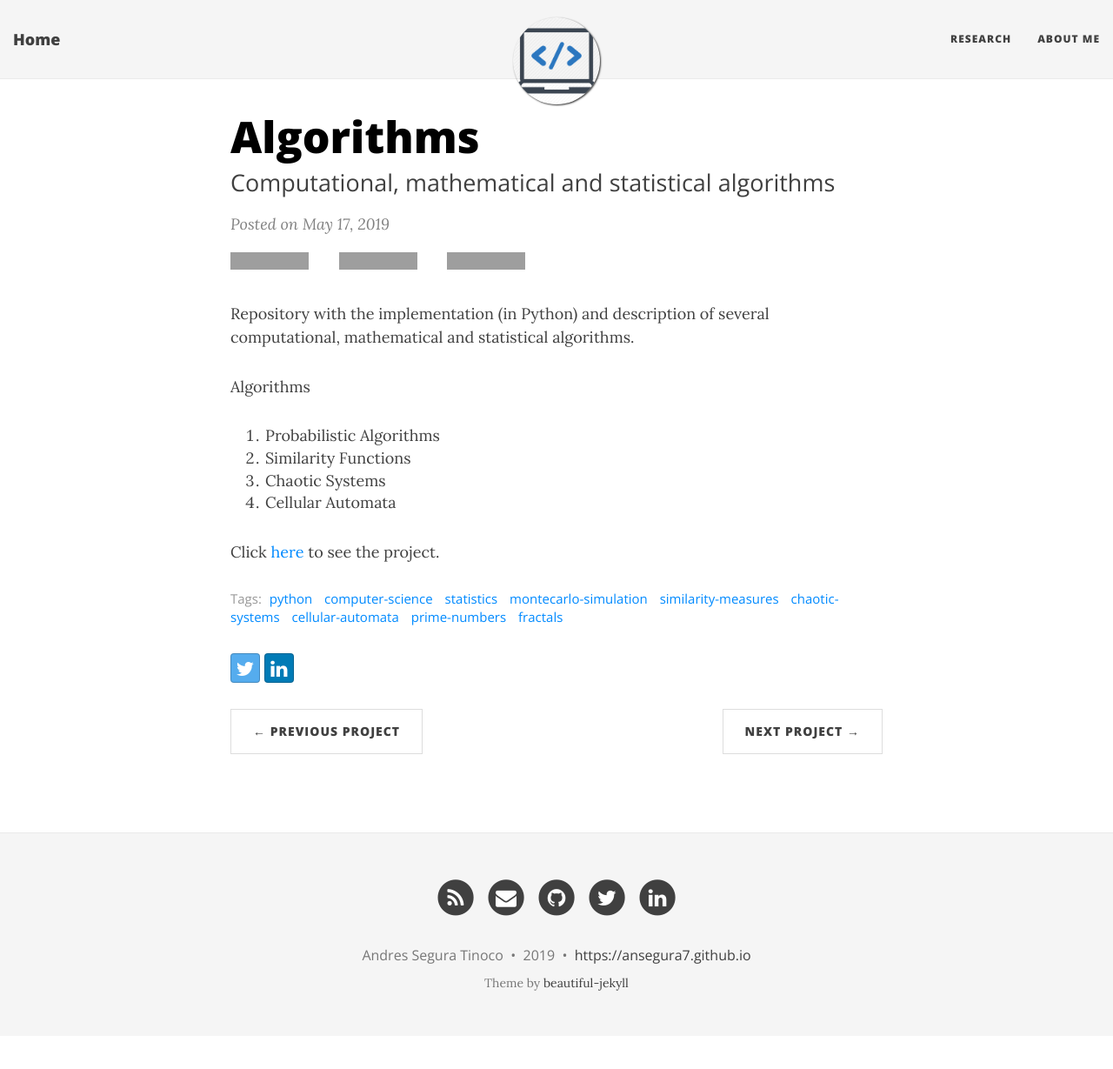
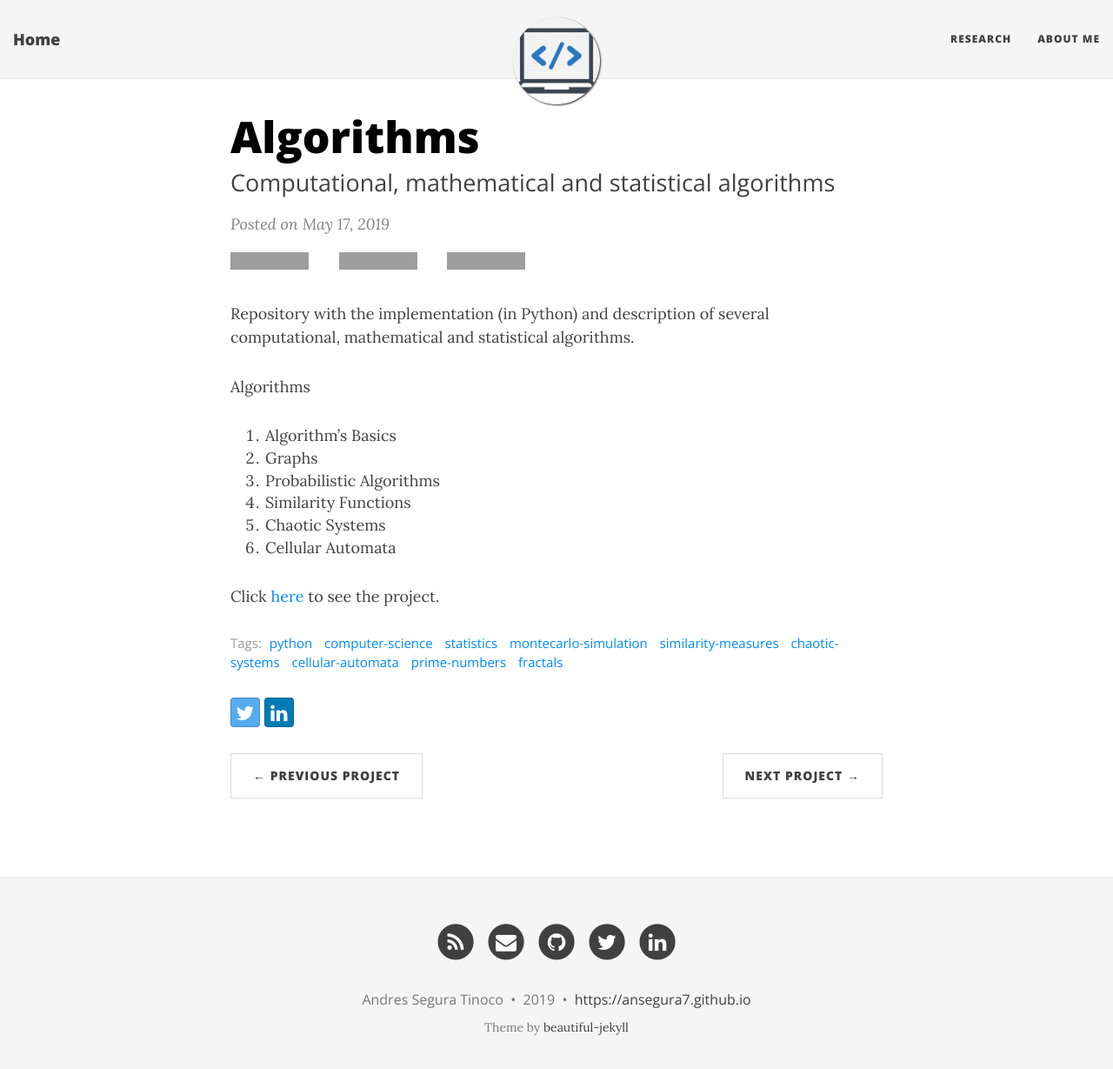
Before and after one commit to ansegura7/ansegura7.github.io, a Jekyll site: the page built from _posts/2019-05-17-algorithms.md, in a window 1280 px wide and 1242 px high. Shown: the top 1229 px of the window at 87% size. Built offline with Jekyll 4.4.1, drawn with Linux system fonts in a browser that asks for light colours; nearby versions of some CDN libraries; grey boxes are pictures that could not be loaded.

Commit message:
Update Posts
The algorithms post list was updated.

```diff
--- a/_posts/2019-05-17-algorithms.md
+++ b/_posts/2019-05-17-algorithms.md
@@ -12,9 +12,11 @@ comments: true
 Repository with the implementation (in Python) and description of several computational, mathematical and statistical algorithms.
 
 Algorithms
-1. Probabilistic Algorithms
-2. Similarity Functions
-3. Chaotic Systems
-4. Cellular Automata
+1. Algorithm's Basics
+2. Graphs
+3. Probabilistic Algorithms
+4. Similarity Functions
+5. Chaotic Systems
+6. Cellular Automata
 
 Click [here](https://ansegura7.github.io/Algorithms/) to see the project.
```
